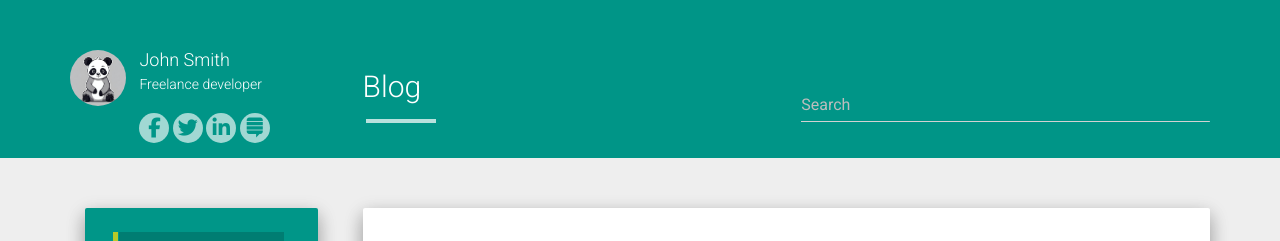
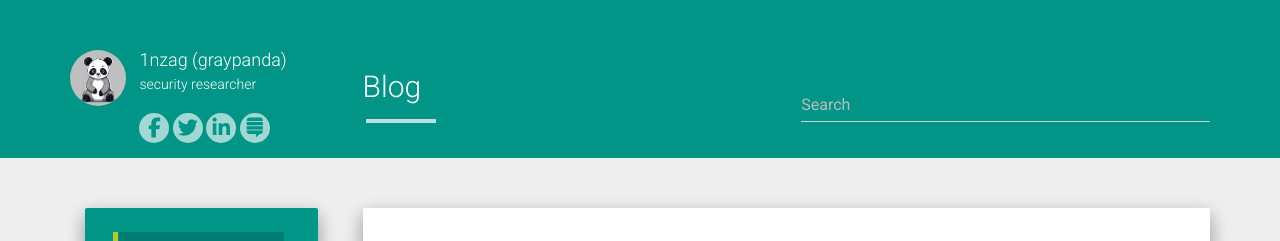
Before and after one commit to 1nzag/1nzag.github.io, a Jekyll site: the page built from index.html, in a window 1280 px wide. Shown: the top 241 px of the page. Built offline with Jekyll 4.4.1, drawn with Linux system fonts in a browser that asks for light colours; nearby versions of some CDN libraries; the list of posts is cut into pages by our own code.

Commit message:
Add User proile

```diff
--- a/_config.yml
+++ b/_config.yml
@@ -1,12 +1,12 @@
-title: John Smith
-description: My Personal Blog
-author: John Smith
+title: graypanda
+description: security research notes
+author: 1nzag (graypanda)
 logo: /static/img/avatar.png
-github: https://github.com/codeasashu
-about: Freelance developer
+github: https://github.com/1nzag
+about: security researcher
 
-baseurl: "https://codeasashu.github.io/hcz-jekyll-blog"
-url: "https://codeasashu.github.io/hcz-jekyll-blog"
+baseurl: "https://1nzag.github.io"
+url: "https://1nzag.github.io"
 
 allowsearch: true
 
```
